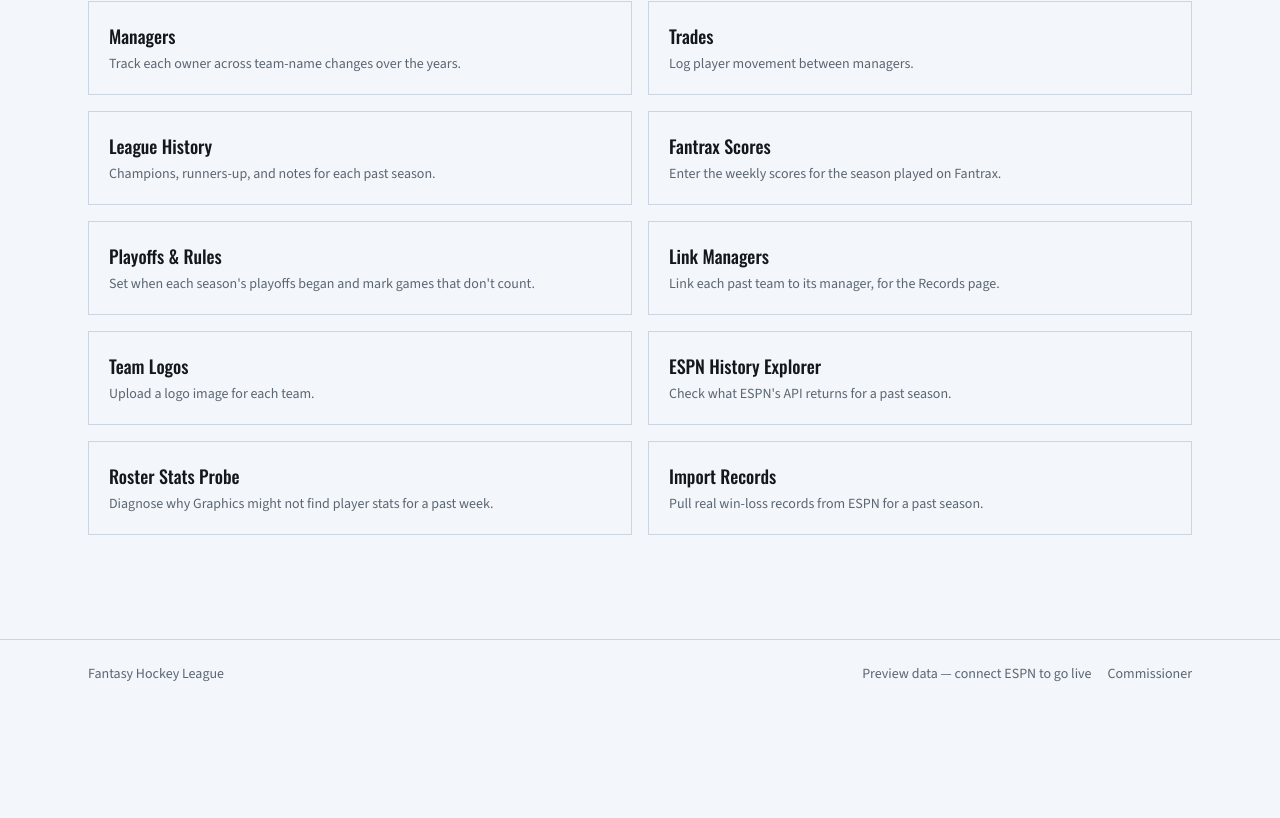
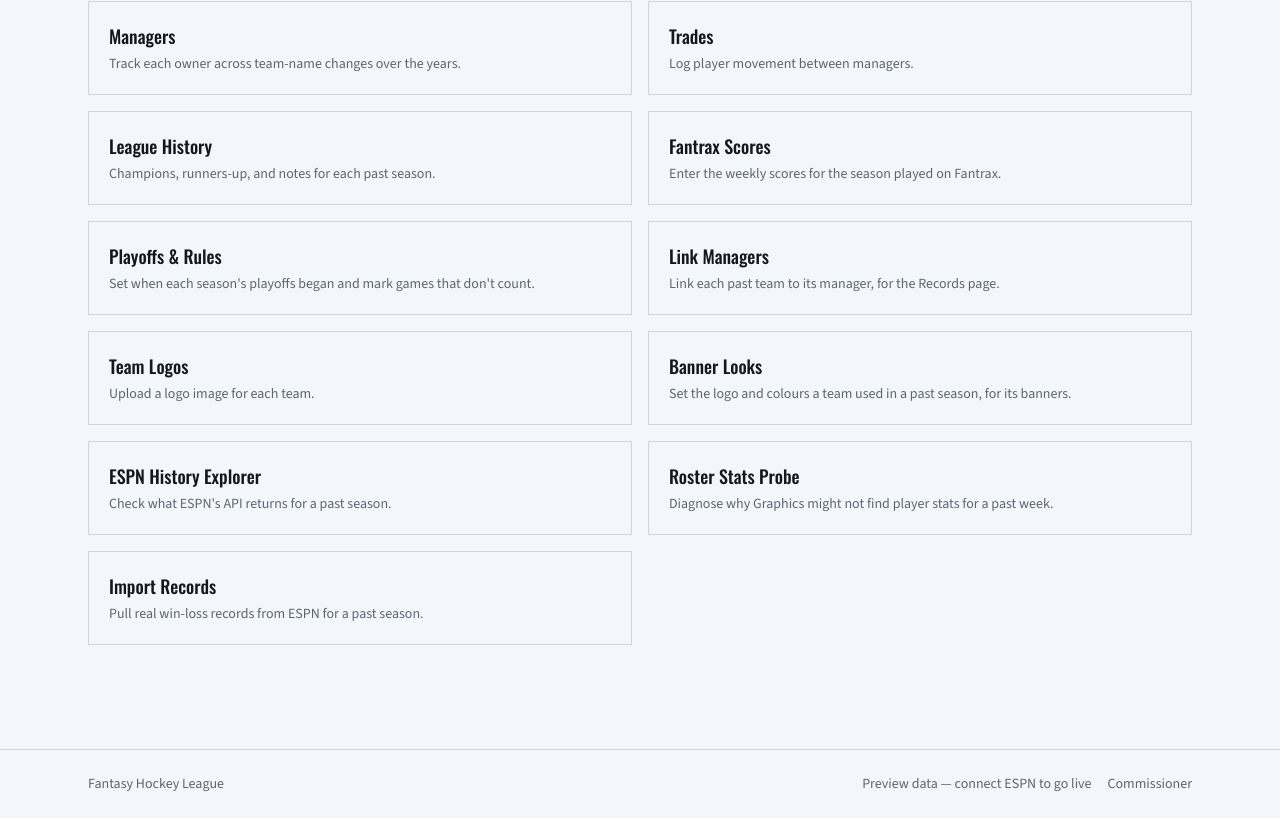
Before and after one commit to DrWaller/League-Hub, a Next.js app: page /admin in a window 1280 px wide. Shown: the part 1500-2318 px from the top of the page. Before the commit the page ends 2208 px from the top, so only its background shows below. Built offline with nearby package versions, Linux system fonts and the light colour scheme.

Commit message:
Add files via upload

```diff
--- a/app/admin/page.tsx
+++ b/app/admin/page.tsx
@@ -28,6 +28,7 @@ export default async function AdminDashboard() {
     { href: "/admin/season-rules", label: "Playoffs & Rules", desc: "Set when each season's playoffs began and mark games that don't count." },
     { href: "/admin/link-managers", label: "Link Managers", desc: "Link each past team to its manager, for the Records page." },
     { href: "/admin/logos", label: "Team Logos", desc: "Upload a logo image for each team." },
+    { href: "/admin/banner-looks", label: "Banner Looks", desc: "Set the logo and colours a team used in a past season, for its banners." },
     { href: "/admin/espn-history", label: "ESPN History Explorer", desc: "Check what ESPN's API returns for a past season." },
     { href: "/admin/roster-stats-probe", label: "Roster Stats Probe", desc: "Diagnose why Graphics might not find player stats for a past week." },
     { href: "/admin/import-records", label: "Import Records", desc: "Pull real win-loss records from ESPN for a past season." },
```
